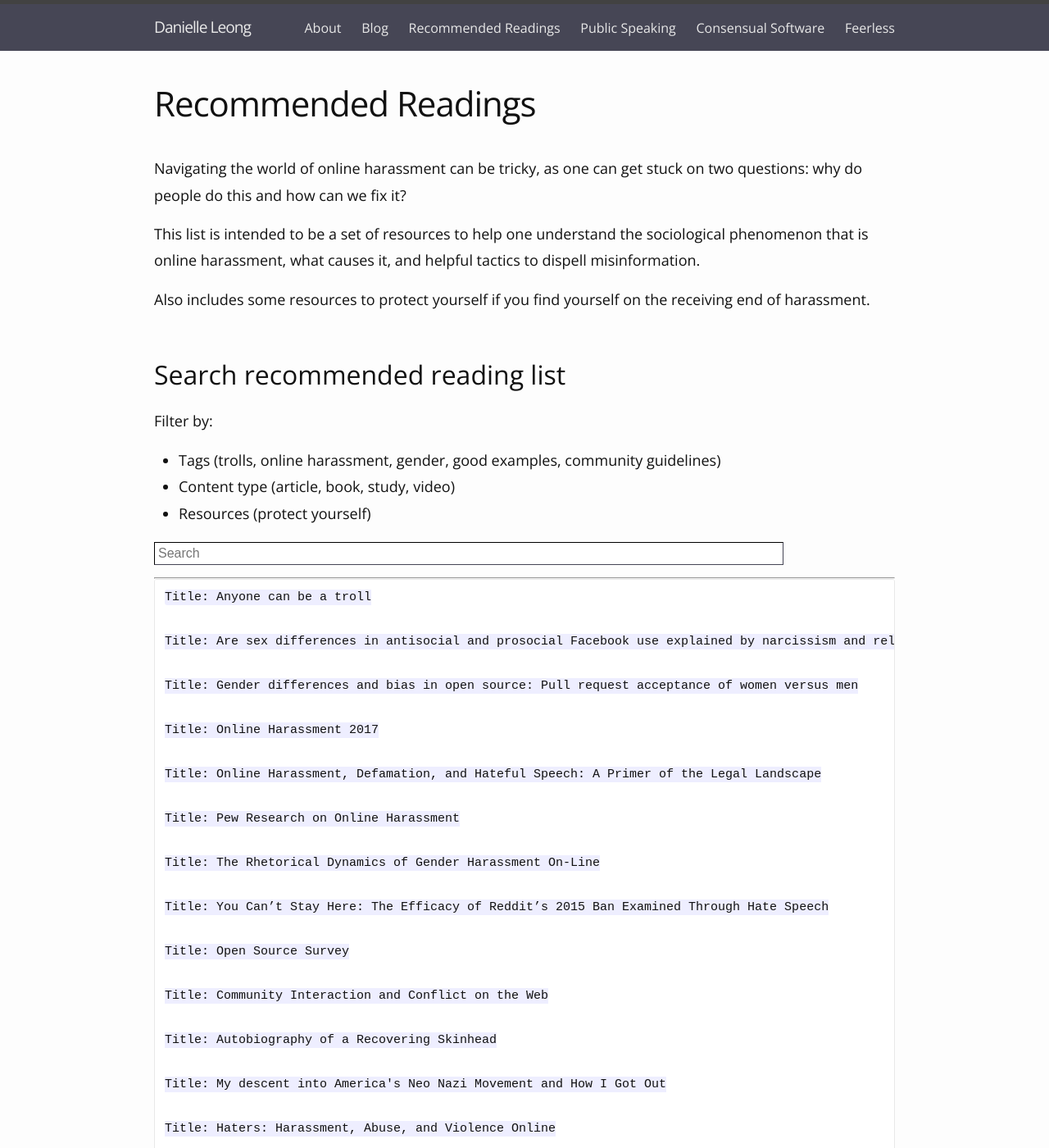
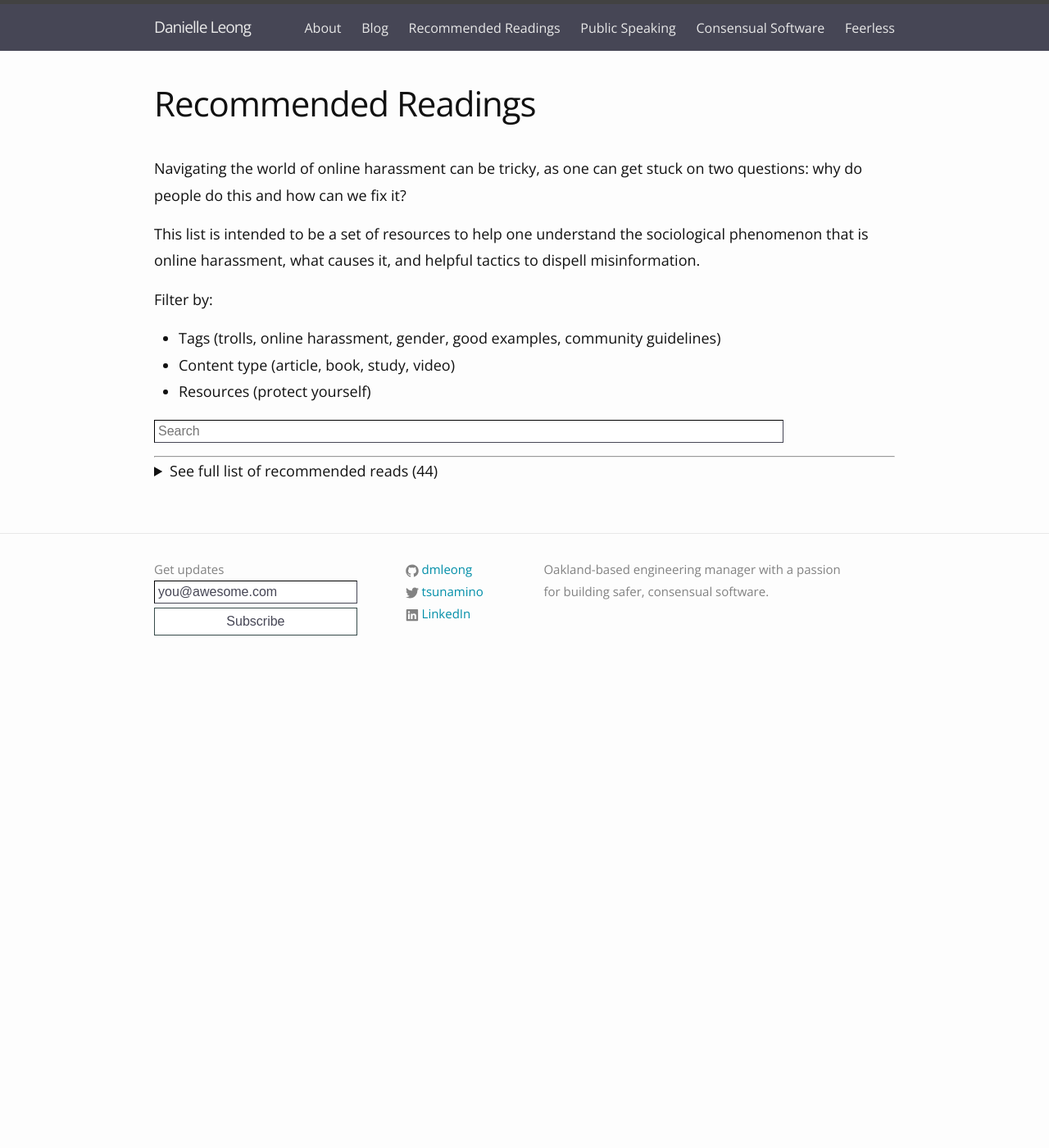
Before and after one commit to dmleong/dmleong.github.io, a Jekyll site: the page built from recommended-readings.md, in a window 1280 px wide and 1400 px high. Shown: the whole window at 82% size. Built offline with Jekyll 4.4.1, drawn with Linux system fonts in a browser that asks for light colours; comment, search, counter and statistics services are not loaded; some of the changed text lies outside the part shown.

Commit message:
Clean up json rendering

```diff
--- a/_includes/search.html
+++ b/_includes/search.html
@@ -1,5 +1,4 @@
 <!-- HTML elements for search -->
-<h2>Search recommended reading list</h2>
 Filter by:
 <ul>
   <li>Tags (trolls, online harassment, gender, good examples, community guidelines)</li>
@@ -18,6 +17,6 @@
   searchInput: document.getElementById('search-input'),
   resultsContainer: document.getElementById('results-container'),
   json: {{ site.data.recommended-readings | jsonify }},
-  searchResultTemplate: '<li><a href="{url}">{title} [{category}]</a></li><ul><li>{description}</li><li>Tags: {tags}</ul></li>'
+  searchResultTemplate: '<li><a href="{url}">{title} [{category}]</a></li><ul><li>{description}</li><li>Tags: {tags}</li></ul></li>'
 })
 </script>
--- a/recommended-readings.md
+++ b/recommended-readings.md
@@ -8,12 +8,19 @@
 
 This list is intended to be a set of resources to help one understand the sociological phenomenon that is online harassment, what causes it, and helpful tactics to dispell misinformation.
 
-Also includes some resources to protect yourself if you find yourself on the receiving end of harassment.
 
 {% include search.html %}
 
 ---
 
-{% for article in site.data.recommended-readings %}
-    Title: {{ article.title }}
-{% endfor %}
+<details>
+  <summary>See full list of recommended reads ({{site.data.recommended-readings.size}})</summary>
+  {% for article in site.data.recommended-readings %}
+  <p><a href="{{article.url}}">{{article.title}} [{{article.category}}]</a></li>
+    <ul>
+      <li>{{article.description}}</li>
+      <li>Tags: {{article.tags}}</li>
+    </ul>
+  </p>
+  {% endfor %}
+</details>
```
